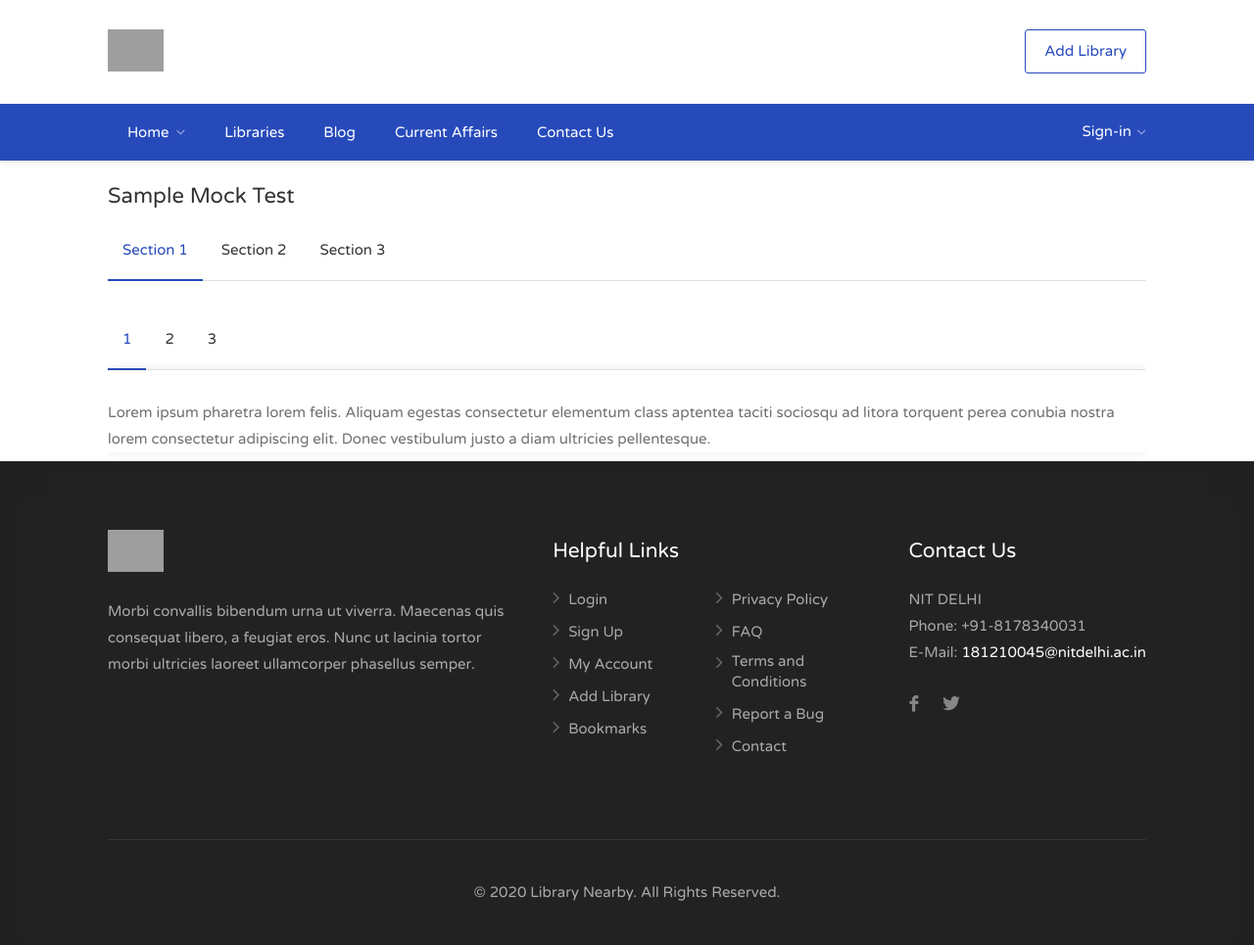
After one commit to saksham1991999/libsys, a Django app: page /exams/test in a window 1280 px wide. The commit adds this page. Shown: the whole page at 98% size. Run offline with Django 3.2, Linux system fonts and the light colour scheme; some libraries are stand-ins or nearby versions; grey boxes are pictures that could not be loaded.

Commit message:
mcq html initialized

```diff
--- /dev/null
+++ b/exams/templates/MCQ/test.html
@@ -0,0 +1,153 @@
+{% extends 'new_base.html' %}
+
+
+
+{% block content %}
+
+<!-- Wrapper -->
+<div id="wrapper" class="mm-page mm-slideout">
+
+<!-- Titlebar
+==================================================
+<div id="titlebar">
+	<div class="container">
+		<div class="row">
+			<div class="col-md-12">
+
+				<h2>UPSC Sample Mock Test</h2>
+
+
+			</div>
+		</div>
+	</div>
+</div>
+-->
+
+<!-- Content
+================================================== -->
+
+<!-- Container -->
+<div class="container">
+
+
+
+
+    <!-- Test Sections -->
+	<div class="row">
+		<div class="col-md-12">
+        <h4 class="headline margin-top-20 margin-bottom-10">Sample Mock Test</h4>
+			<div class="style-1">
+				<!-- Section Navigation -->
+				<ul class="tabs-nav">
+					<li class="active"><a href="#tab1">Section 1</a></li>
+					<li><a href="#tab2">Section 2</a></li>
+					<li><a href="#tab3">Section 3</a></li>
+				</ul>
+
+				<!-- Sections Content -->
+				<div class="tabs-container">
+                    <!-- Section 1 Content -->
+					<div class="tab-content" id="tab1" style="">
+
+
+
+
+
+
+
+
+
+
+
+
+
+				<div class="style-2">
+					<!-- Tabs Navigation -->
+
+					<ul class="tabs-nav">
+						<li class="active"><a href="#tab1a">1</a></li>
+						<li><a href="#tab2a">2</a></li>
+						<li><a href="#tab3a">3</a></li>
+					</ul>
+
+					<!-- Tabs Content -->
+					<div class="tabs-container">
+						<div class="tab-content" id="tab1a" style="">
+							Lorem ipsum pharetra lorem felis. Aliquam egestas consectetur elementum class aptentea taciti sociosqu ad litora torquent perea conubia nostra lorem consectetur adipiscing elit. Donec vestibulum justo a diam ultricies pellentesque.
+						</div>
+
+						<div class="tab-content" id="tab2a" style="display: none;">Aenean dolor mi, luctus et laoreet hendrerit, condimentum faucibus mi. Nam et sem eros. Sed sed eros nec massa pellentesque accumsan in nec magna. Donec sollicitudin enim nec justo mollis bibendum. Nulla eleifend mollis velit. Ut sed risus eget metus egestas sagittis. Etiam vestibulum interdum turpis.</div>
+
+						<div class="tab-content" id="tab3a" style="display: none;">Suspendisse ut laoreet massa. Etiam vel dolor eu quam varius tempor eu eu mi. Duis auctor interdum ligula ut faucibus. Vivamus lorem ipsum dolor sit amet in tincidunt augue. Aenean at ligula justo, sed gravida metus. </div>
+					</div>
+				</div>
+
+
+
+
+
+
+
+
+
+
+
+
+
+
+
+
+
+
+
+
+
+
+
+
+
+
+                    </div>
+                    <!-- END Section 1 Content -->
+
+
+					<div class="tab-content" id="tab2" style="display: none;">Aenean dolor mi, luctus et laoreet hendrerit, condimentum faucibus mi. Nam et sem eros. Sed sed eros nec massa pellentesque accumsan in nec magna. Donec sollicitudin enim nec justo mollis bibendum. Nulla eleifend mollis velit. Ut sed risus eget metus egestas sagittis. Etiam vestibulum interdum turpis.</div>
+
+					<div class="tab-content" id="tab3" style="display: none;">Suspendisse ut laoreet massa. Etiam vel dolor eu quam varius tempor eu eu mi. Duis auctor interdum ligula ut faucibus. Vivamus lorem ipsum dolor sit amet in tincidunt augue. Aenean at ligula justo, sed gravida metus. </div>
+				</div>
+
+			</div>
+
+		</div>
+
+
+
+
+
+
+    </div>
+
+
+
+
+
+
+
+</div>
+<!-- Wrapper / End -->
+
+
+
+<div id="mm-blocker" class="mm-slideout"></div>
+
+
+
+
+
+
+
+
+
+
+
+{% endblock content %}
--- a/exams/templates/previousyearqa.html
+++ b/exams/templates/previousyearqa.html
@@ -48,8 +48,8 @@
 						<div>{{ file.exam_title }}</div>
 						<div>{{ file.set }}</div>
 						<div>{{ file.year }}</div>
-						<div><a  href="{% url 'exams:download' file.id 1 %}" download> Download</a></div>
-                        <div><a  href="{% url 'exams:download' file.id 2 %}" download> Download</a></div>
+						<div><a  href="{% url 'exams:download' file.id 1 %}" target="_blank"> Download</a></div>
+                        <div><a  href="{{ file.answers.url }}" download> Download</a></div>
 					</li>
                     {% endfor %}
 
--- a/exams/urls.py
+++ b/exams/urls.py
@@ -8,6 +8,7 @@ urlpatterns = [
     #path('api/', include(router.urls)),
 
     #path('previous-years', views.HomeView, name='previous_year'),
+    path('test', views.testView, name='test'),
     path('current-affairs', views.CurrentAffairsView, name='currentaffairs'),
     path('current-affairs/<int:id>', views.CurrentAffairView, name='currentaffair'),
     path('previous-years', views.PreviousYearQAView, name='previousyear'),
--- a/exams/views.py
+++ b/exams/views.py
@@ -13,10 +13,10 @@ from . import models, forms
 from io import BytesIO
 from django.http import HttpResponse
 from django.template.loader import get_template
+from xhtml2pdf import pisa
 
-# from xhtml2pdf import pisa
 
-def render_to_pdf(template_src, context_dict={}):
+def render_to_pdf(template_src, context_dict=None):
     template = get_template(template_src)
     html  = template.render(context_dict)
     result = BytesIO()
@@ -123,12 +123,17 @@ def PreviousYearQAView(request):
     }
     return render(request, 'previousyearqa.html', context)
 
+
 def download(request, id, no):
-    test = models.previous_year(id = id)
+    test = get_object_or_404(models.previous_year, id=id)
     if no == 1:
-        pdf = test.questions
+        # pdf = test.questions.url
+        pdf = open('C:/Users/hp/Desktop/Django Projects/libsys/media_root/previous_years/softeng.pdf', 'r', encoding="utf-8",errors='ignore')
     else:
         pdf = test.answers
     print(pdf)
-    pdf = render_to_pdf('events/certi1.html', )
-    return HttpResponse(pdf, content_type='application/pdf')
+    return HttpResponse(pdf.read(), content_type='application/pdf')
+
+def testView(request):
+    context = {}
+    return render(request, 'MCQ/test.html', context)
```
Also changed, not shown: db.sqlite3, 1 other file.
